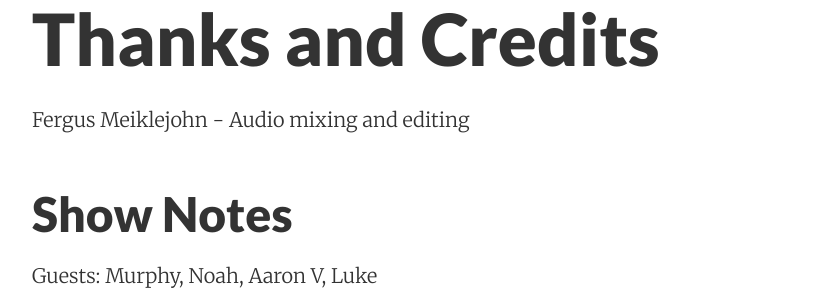
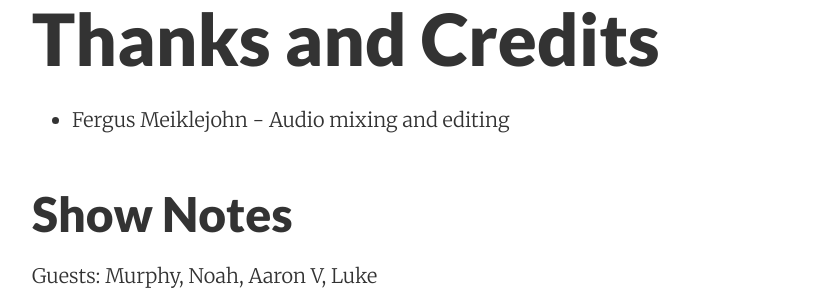
Before and after one commit to elmtown/elmtown.github.io, a Jekyll site: the page built from _posts/2016-11-14-0-18-in-elm-town-episode-5.markdown, in a window 1280 px wide. Shown: the part 1705-2005 px from the top of the page, without its empty margins (224-1051 px from the left). Built offline with Jekyll 4.4.1, drawn with Linux system fonts in a browser that asks for light colours.

```diff
--- a/_posts/2016-11-14-0-18-in-elm-town-episode-5.markdown
+++ b/_posts/2016-11-14-0-18-in-elm-town-episode-5.markdown
@@ -14,7 +14,7 @@ Daily Drip - [https://www.dailydrip.com/](https://www.dailydrip.com/)
 
 # Thanks and Credits
 
-Fergus Meiklejohn - Audio mixing and editing
+- Fergus Meiklejohn - Audio mixing and editing
 
 ## Show Notes
 
```
